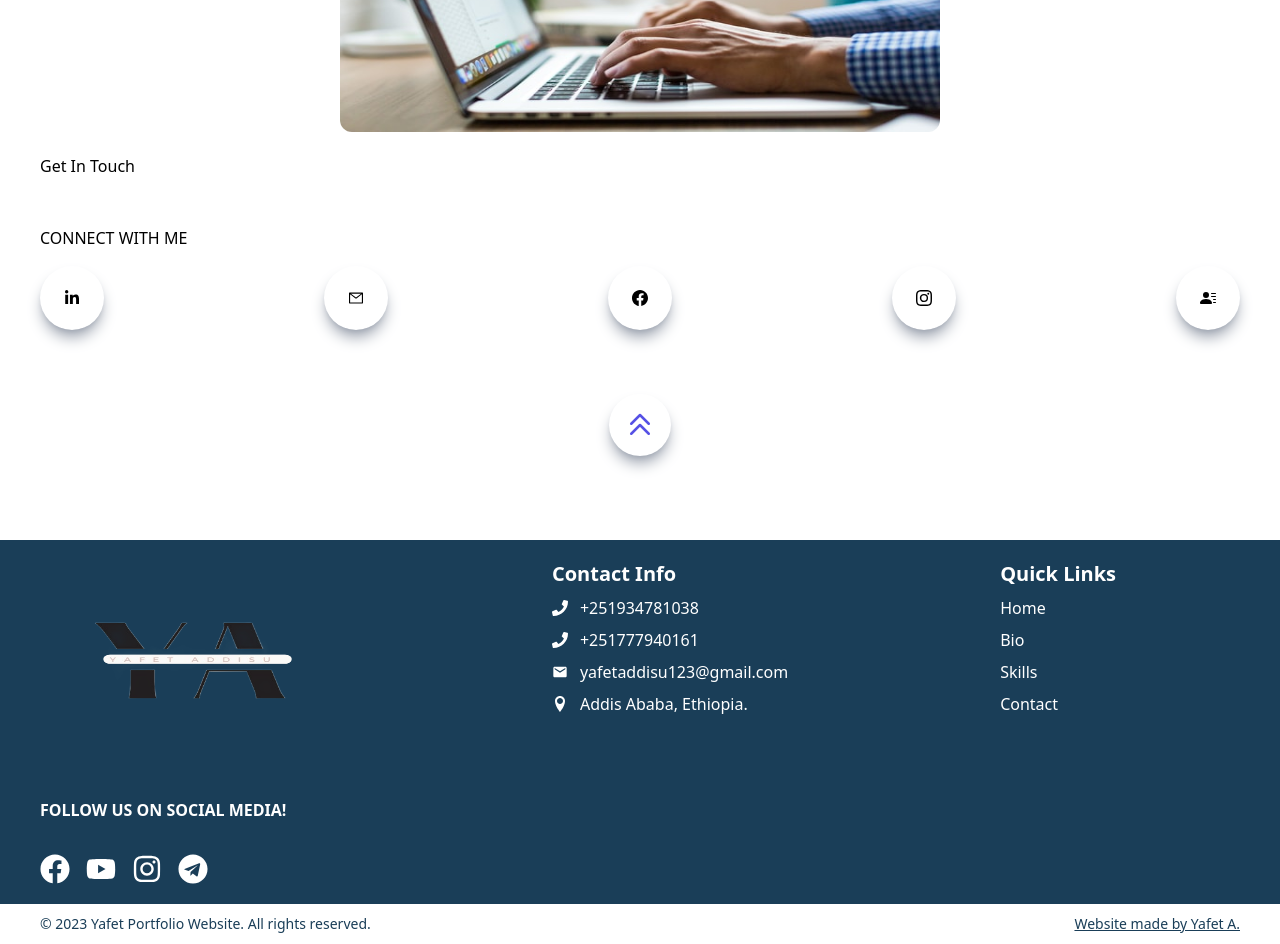
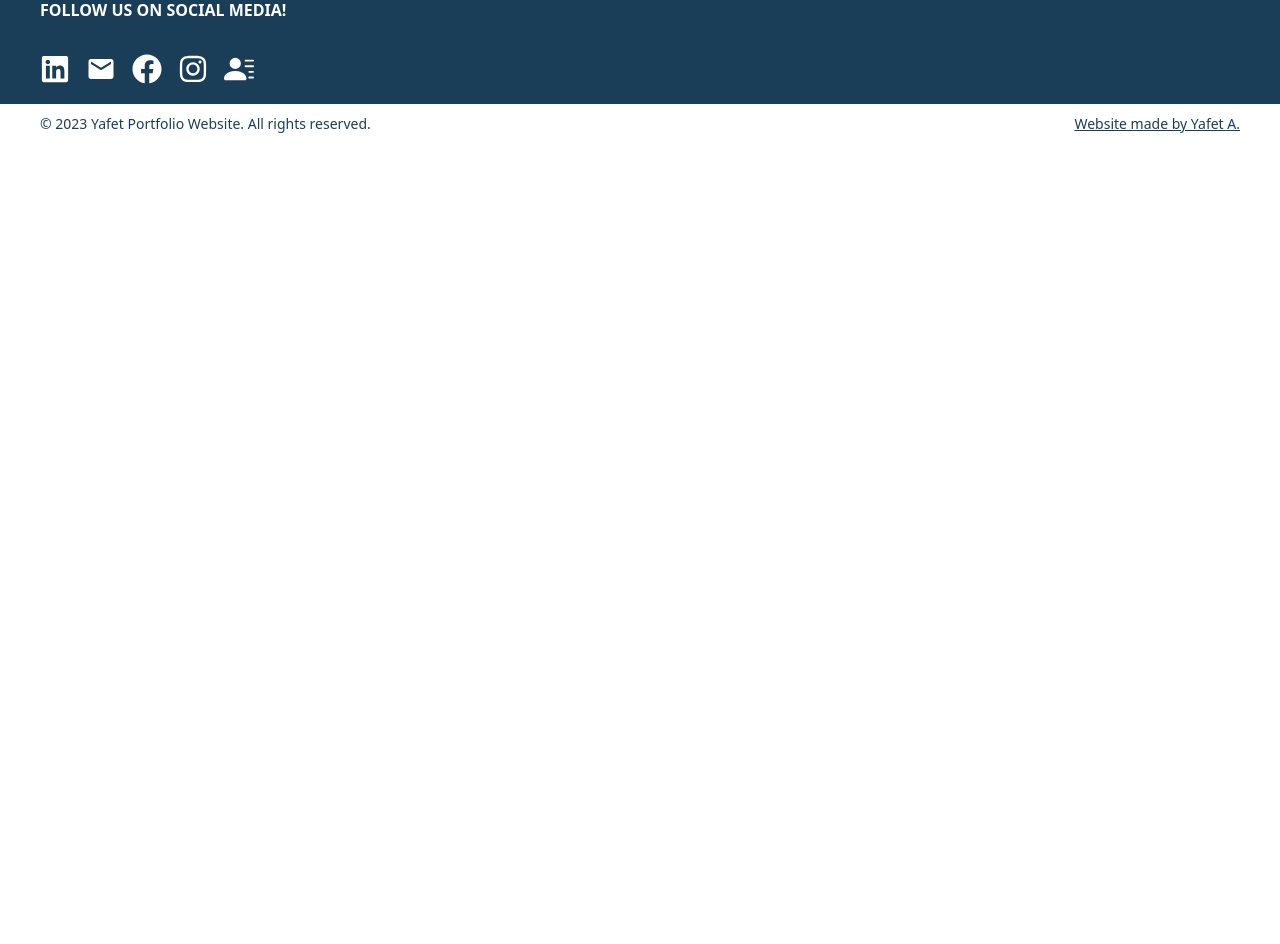
Before and after one commit to yafet-123/yafet-addisu-portfolio, a Next.js app: page / in a window 1280 px wide. Shown: the part 1060-2004 px from the top of the page. After the commit the page ends 1204 px from the top, so only its background shows below. Built offline with nearby package versions, Linux system fonts and the light colour scheme.

Commit message:
edited footer components

```diff
--- a/components/common/Footer.tsx
+++ b/components/common/Footer.tsx
@@ -15,26 +15,16 @@ import {
 } from 'react-icons/fa';
 import { ImLocation } from 'react-icons/im';
 import { MdEmail } from 'react-icons/md';
+import { BsFillPersonLinesFill } from 'react-icons/bs'
+
 
 export const Footer: React.FC = () => {
   const socialMediaLinks = [
-    {
-      icon: <FaFacebook size={30} color="white" />,
-      path: 'https://www.facebook.com/profile.php?id=100075647120196&mibextid=LQQJ4d',
-    },
-    // { icon: <FaYoutube size={30} color="white" /> ,  path:""},
-    {
-      icon: <FaYoutube size={30} color="white" />,
-      path: 'https://www.youtube.com/@UndiscoveredAfrica',
-    },
-    {
-      icon: <FaInstagram size={30} color="white" />,
-      path: 'https://instagram.com/seya_ethiopia_official?igshid=YTQwZjQ0NmI0OA%3D%3D&utm_source=qr',
-    },
-    {
-      icon: <FaTelegram size={30} color="white" />,
-      path: 'https://t.me/undiscoverdethiopiatour',
-    },
+    {path:"https://www.linkedin.com/in/yafet-addisu-525107249/", icon:<FaLinkedin size={30} />},
+    {path:"https://yafetaddisu123@gmail.com", icon:<MdEmail size={30} />},
+    {path:"https://www.facebook.com/yafet.addisu.7/",icon:<FaFacebook size={30} />},
+    {path:"https://www.instagram.com/yafetaddisu/",icon:<FaInstagram size={30} />},
+    {path:"/resume", icon:<BsFillPersonLinesFill size={30} />}
   ];
 
   const quickLinks = [
--- a/pages/index.js
+++ b/pages/index.js
@@ -2,7 +2,6 @@ import Head from 'next/head'
 import Image from 'next/image'
 import styles from '../styles/Home.module.css'
 import Main from '../components/Main'
-import Contact from '../components/Contact'
 
 export default function Home() {
   return (
@@ -13,7 +12,6 @@ export default function Home() {
             <link rel="icon" href="/fav.png" />
         </Head>
         <Main />
-        <Contact />
     </div>
   )
 }
```
